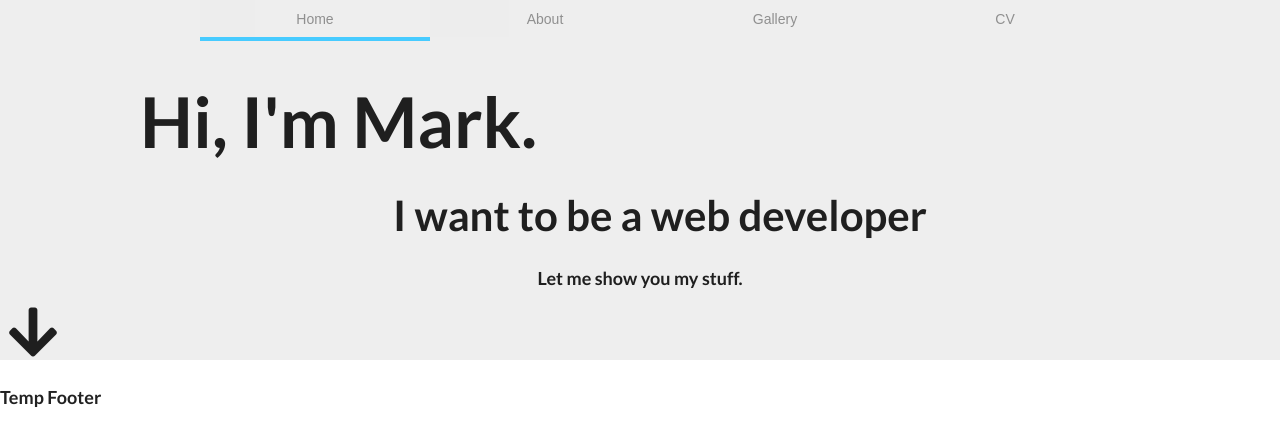
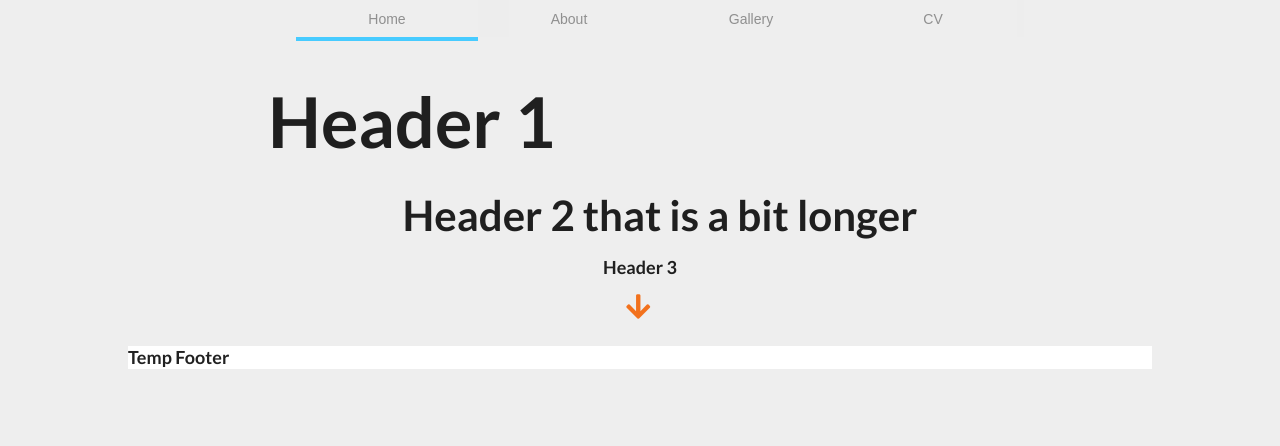
Before and after one commit to SPARKY892/portfolio-website, a React (Create React App) app: page / in a window 1280 px wide. Shown: the top 446 px of the page. Built offline with nearby package versions, Linux system fonts and the light colour scheme.

Commit message:
updated some layout settings

```diff
--- a/src/components/App.js
+++ b/src/components/App.js
@@ -21,10 +21,10 @@ class App extends React.Component {
 
   render() {
     return (
-      <div>
+      <div className="pageContainer">
         <Header onPageSelect={this.onPageSelect} select={this.state.select} />
         <Home />
-        <h3>Temp Footer</h3>
+        <h3 style={{ backgroundColor: "white" }}>Temp Footer</h3>
       </div>
     );
   }
--- a/src/components/Home.css
+++ b/src/components/Home.css
@@ -1,6 +1,6 @@
 .homePage {
   background-color: #eee;
-  height: 95%;
+  height: 100%;
 }
 
 .homeIntro {
@@ -14,7 +14,3 @@
   margin-left: 40px;
   font-size: 3em;
 }
-
-.homeClosing {
-  text-align: center;
-}
--- a/src/components/Home.js
+++ b/src/components/Home.js
@@ -4,10 +4,12 @@ import React from "react";
 const Home = () => {
   return (
     <div className="homePage">
-      <h1 className="homeIntro">Hi, I'm Mark.</h1>
-      <h2 className="homeAmbition">I want to be a web developer</h2>
-      <h3 className="homeClosing">Let me show you my stuff.</h3>
-      <i className="huge middle aligned icon arrow down homeArrow" />
+      <h1 className="homeIntro">Header 1</h1>
+      <h2 className="homeAmbition">Header 2 that is a bit longer</h2>
+      <div className="ui container center aligned">
+        <h3>Header 3</h3>
+        <i className="big orange icon arrow down" />
+      </div>
     </div>
   );
 };
--- a/src/styles.css
+++ b/src/styles.css
@@ -1,4 +1,10 @@
 html,
 body {
   height: 100%;
+  background-color: #eee;
 }
+
+.pageContainer {
+  padding-left: 10%;
+  padding-right: 10%;
+}
```
